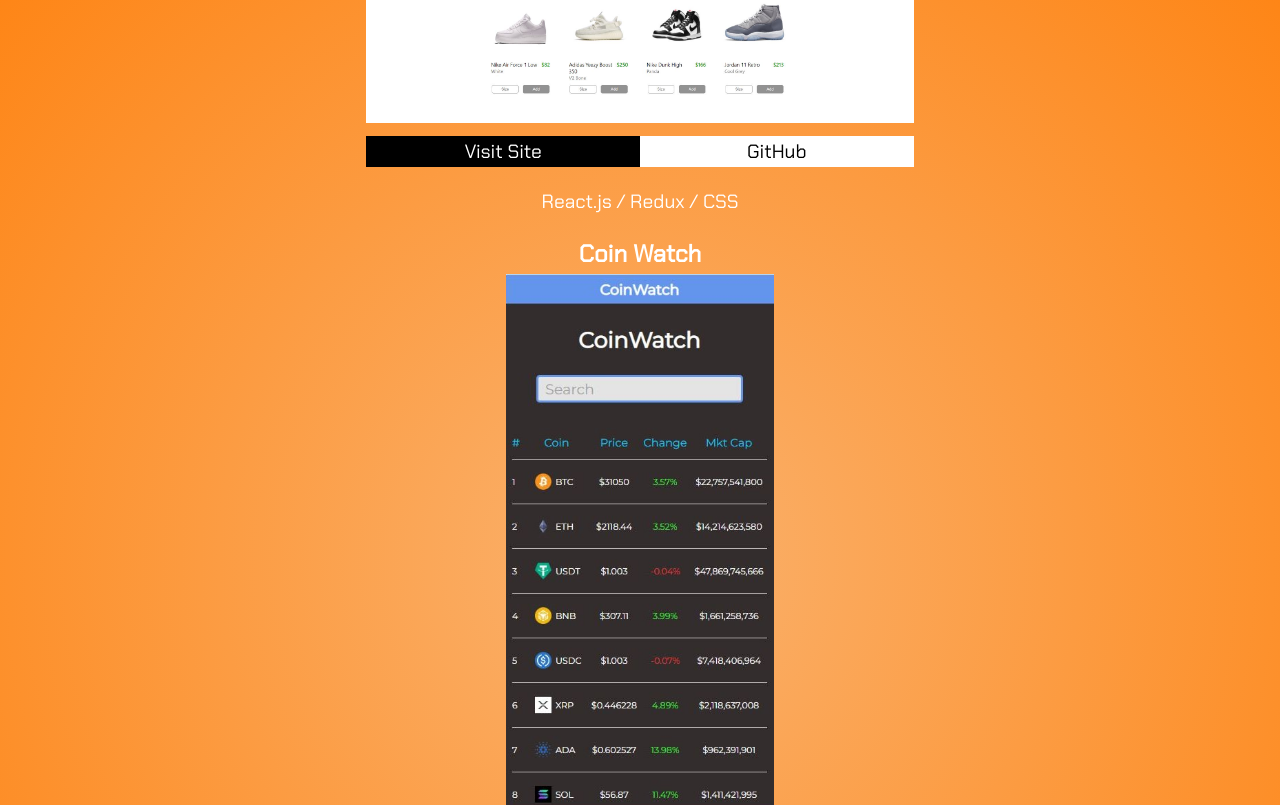
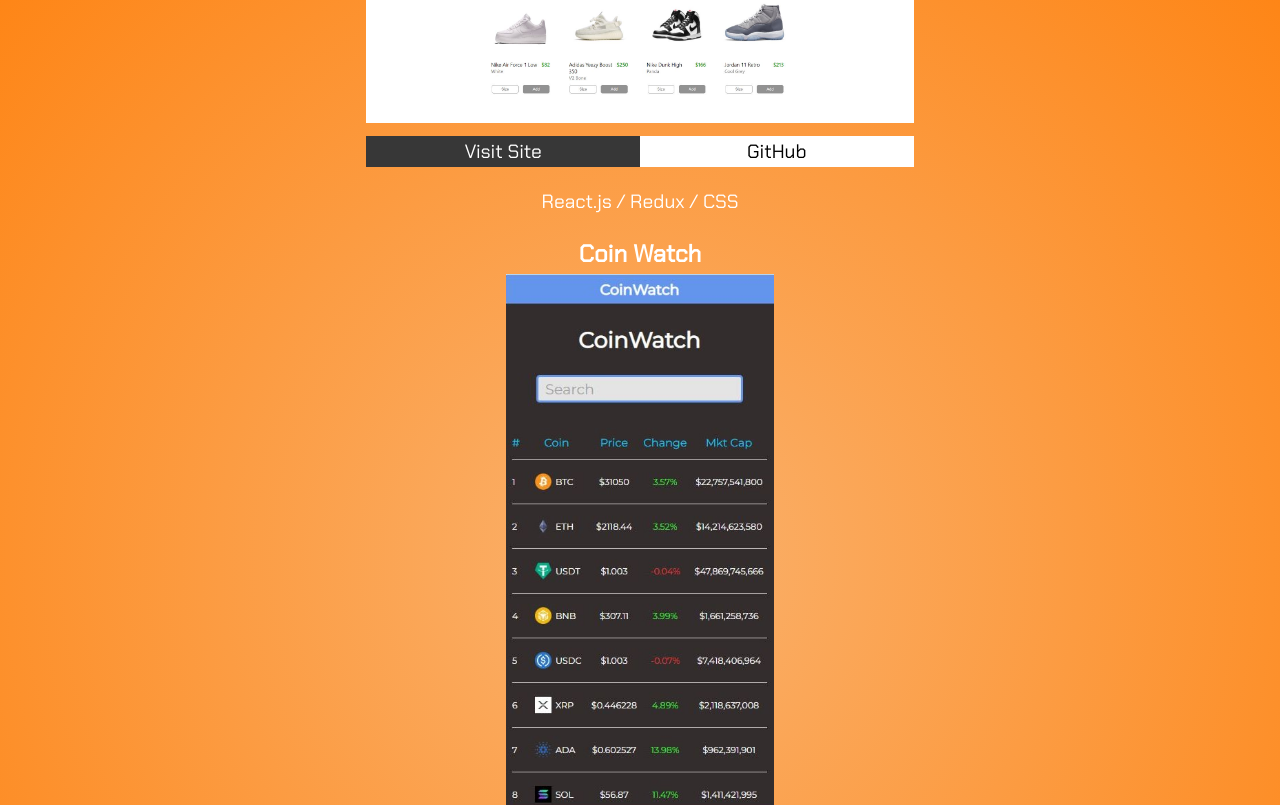
Before and after one commit to deonvisser44/portfolio, a React (Create React App) app: page / in a window 1280 px wide. Shown: the part 1900-2705 px from the top of the page. Built offline with nearby package versions, Linux system fonts and the light colour scheme.

Commit message:
Style changes

```diff
--- a/src/pages/ProjectsPage.module.css
+++ b/src/pages/ProjectsPage.module.css
@@ -76,7 +76,7 @@ background: radial-gradient(circle, rgb(250, 178, 110) 0%, #ff7a00 100%);
 }
 
 .siteButton {
-  background-color: #000000;
+  background-color: #373737;
   color: white !important;
 }
 
```
